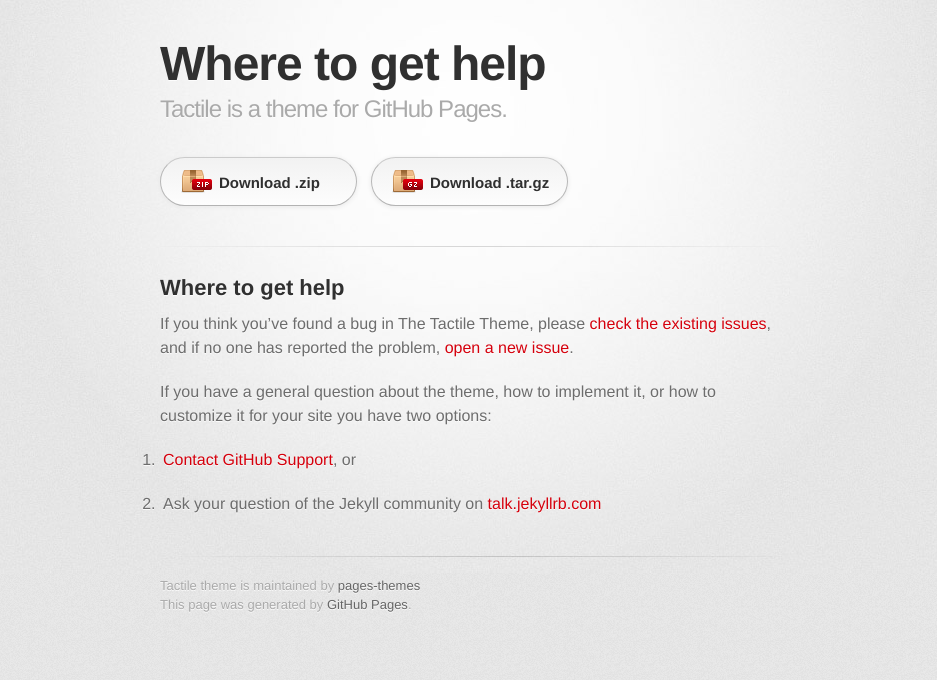
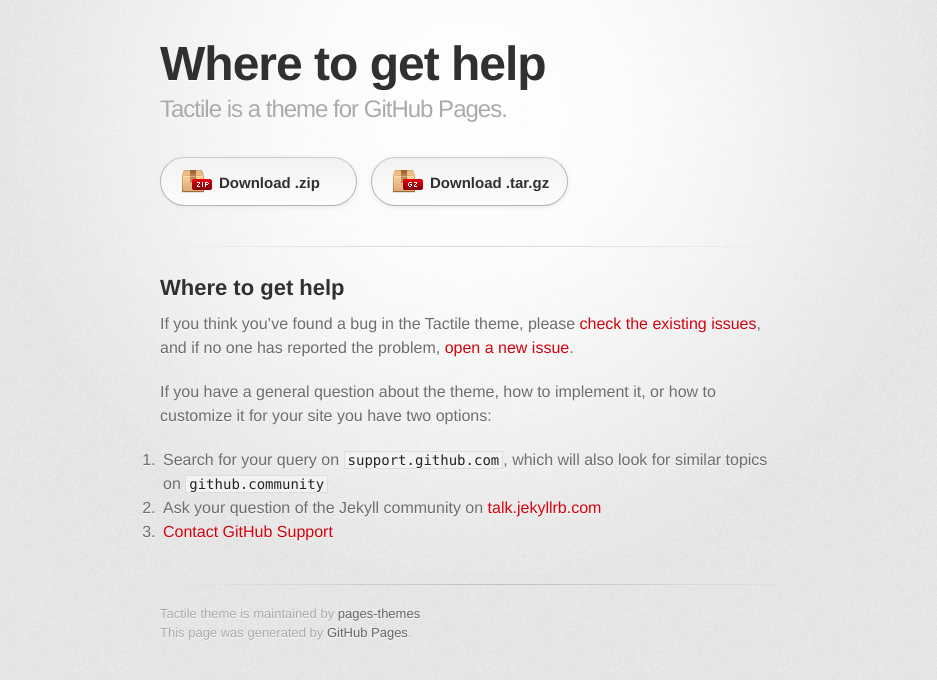
Before and after one commit to pages-themes/tactile, a Jekyll site: the page built from docs/SUPPORT.md, in a window 1280 px wide. Shown: the top 680 px of the page, without its empty margins (170-1107 px from the left). Built offline with Jekyll 4.4.1, drawn with Linux system fonts in a browser that asks for light colours; some web fonts are replaced; our own code applies the rules of GitHub Pages for plain Markdown files.

Commit message:
Update docs/SUPPORT.md

```diff
--- a/docs/SUPPORT.md
+++ b/docs/SUPPORT.md
@@ -1,9 +1,9 @@
 ## Where to get help
 
-If you think you've found a bug in The Tactile Theme, please [check the existing issues](https://github.com/pages-themes/tactile/issues), and if no one has reported the problem, [open a new issue](https://github.com/pages-themes/tactile/issues/new).
+If you think you've found a bug in the Tactile theme, please [check the existing issues](https://github.com/pages-themes/tactile/issues), and if no one has reported the problem, [open a new issue](https://github.com/pages-themes/tactile/issues/new).
 
-If you have a general question about the theme, how to implement it, or how to customize it for your site  you have two options:
+If you have a general question about the theme, how to implement it, or how to customize it for your site you have two options:
 
-1. [Contact GitHub Support](https://github.com/contact?form%5Bsubject%5D=GitHub%20Pages%20theme%20pages-themes/tactile), or
-
+1. Search for your query on [`support.github.com`](https://support.github.com/?q=pages+Tactile+theme), which will also look for similar topics on [`github.community`](https://github.community/search?q=pages+Tactile+theme)
 2. Ask your question of the Jekyll community on [talk.jekyllrb.com](https://talk.jekyllrb.com/)
+3. [Contact GitHub Support](https://github.com/contact?form%5Bsubject%5D=GitHub%20Pages%20theme%20pages-themes/tactile)
```
